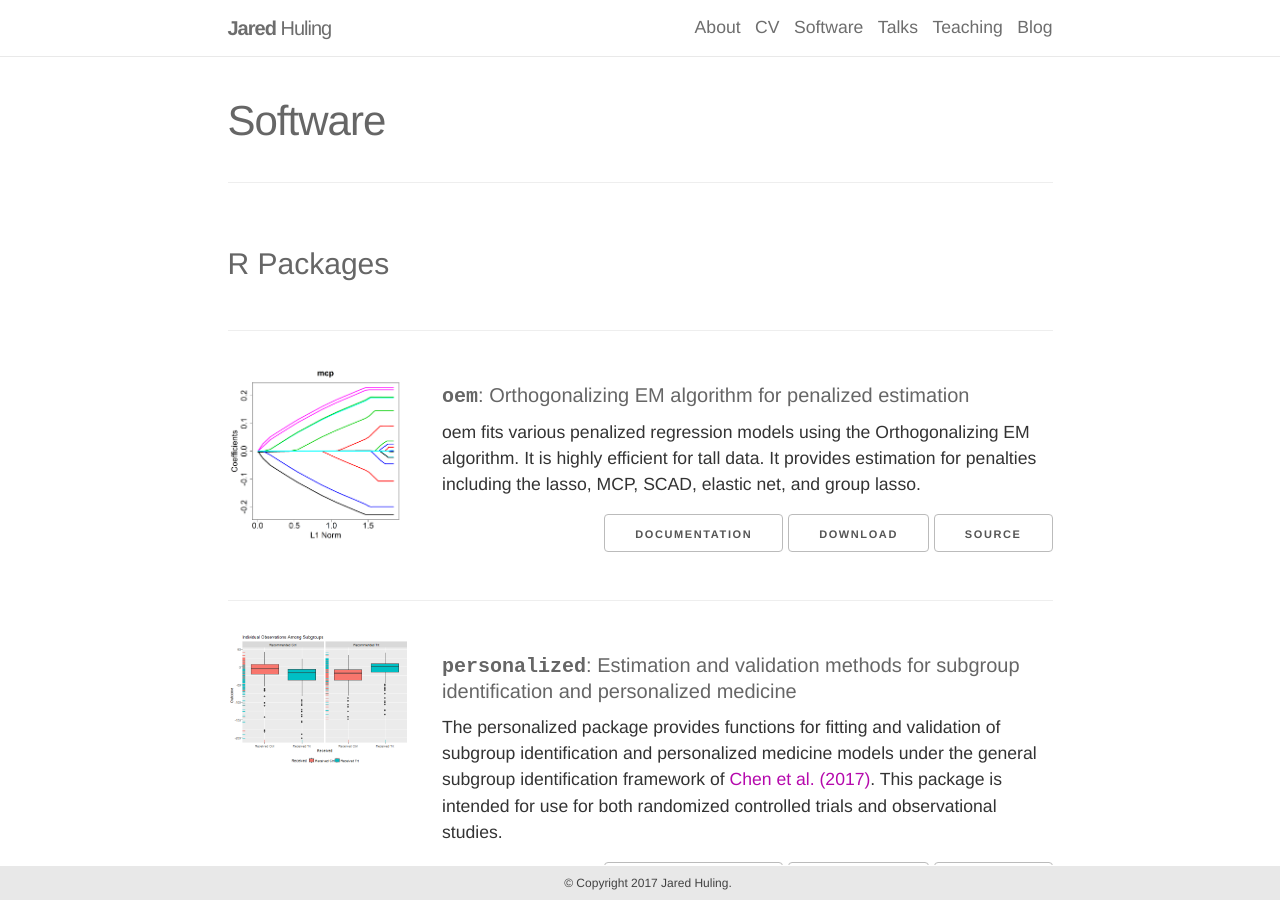
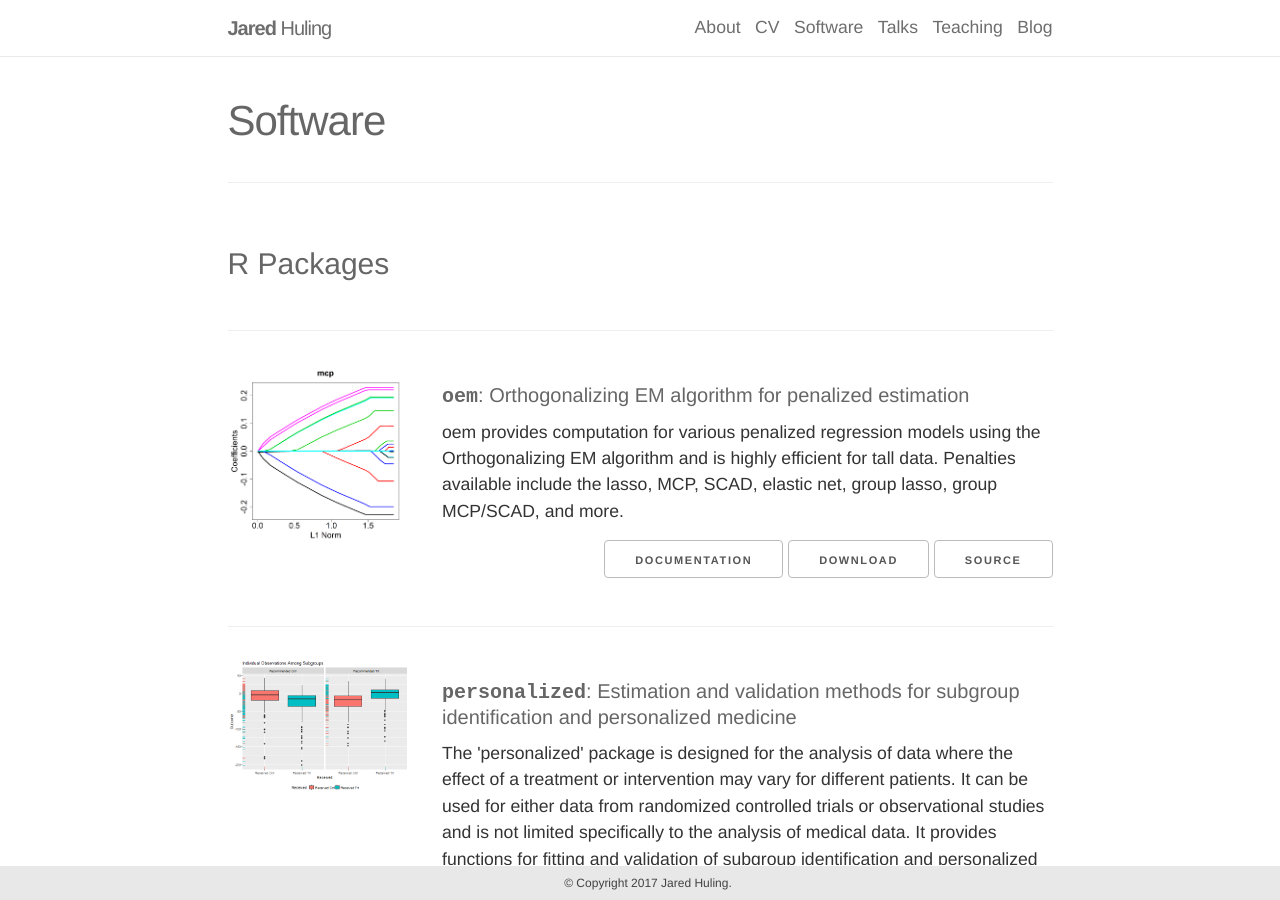
Before and after one commit to jaredhuling/jaredhuling.github.io, a Jekyll site: the page built from _pages/software.md, in a window 1280 px wide and 900 px high. Built offline with Jekyll 4.4.1, drawn with Linux system fonts in a browser that asks for light colours; nearby versions of some CDN libraries.

Commit message:
updated software descriptions

```diff
--- a/_pages/software.md
+++ b/_pages/software.md
@@ -22,7 +22,7 @@ permalink: /software/
         <h4><b style="font-family:monospace">oem</b>: Orthogonalizing EM algorithm for penalized estimation</h4>
 
         <p>
-          oem fits various penalized regression models using the Orthogonalizing EM algorithm. It is highly efficient for tall data. It provides estimation for penalties including the lasso, MCP, SCAD, elastic net, and group lasso.
+          oem provides computation for various penalized regression models using the Orthogonalizing EM algorithm and is highly efficient for tall data. Penalties available include the lasso, MCP, SCAD, elastic net, group lasso, group MCP/SCAD, and more.
         </p>
 
         <p align="right">
@@ -50,11 +50,10 @@ permalink: /software/
     personalized medicine</h4>
 
         <p>
-            The personalized package provides functions for fitting and validation of subgroup
+            The 'personalized' package is designed for the analysis of data where the effect of a treatment or intervention may vary for different patients. It can be used for either data from randomized controlled trials or observational studies and is not limited specifically to the analysis of medical data.
+            It provides functions for fitting and validation of subgroup
       identification and personalized medicine models under the general subgroup
       identification framework of <a href="doi:10.1111/biom.12676">Chen et al. (2017)</a>.
-      This package is intended for use for both randomized controlled trials and
-      observational studies.
         </p>
 
         <p align="right">
```
